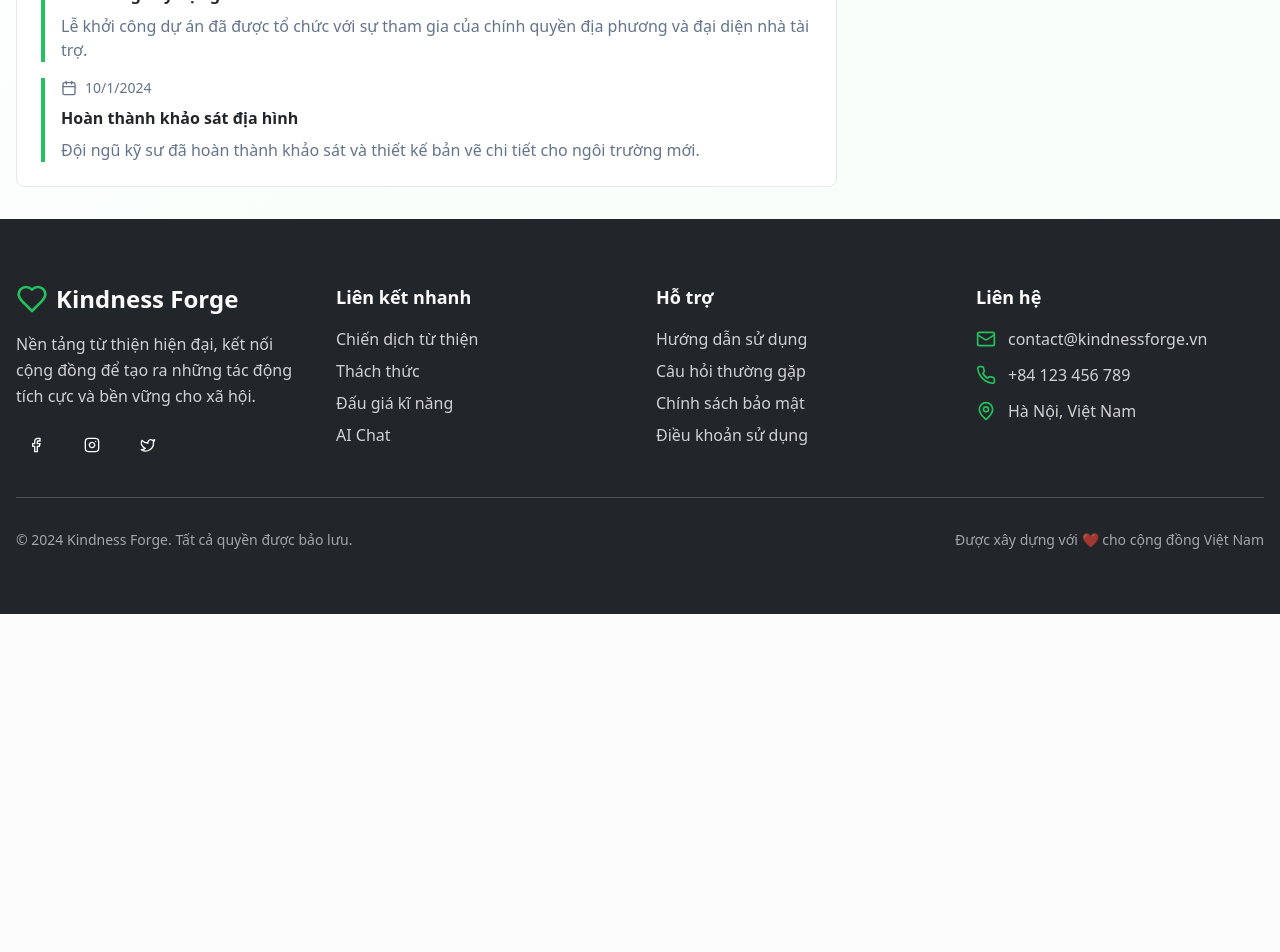
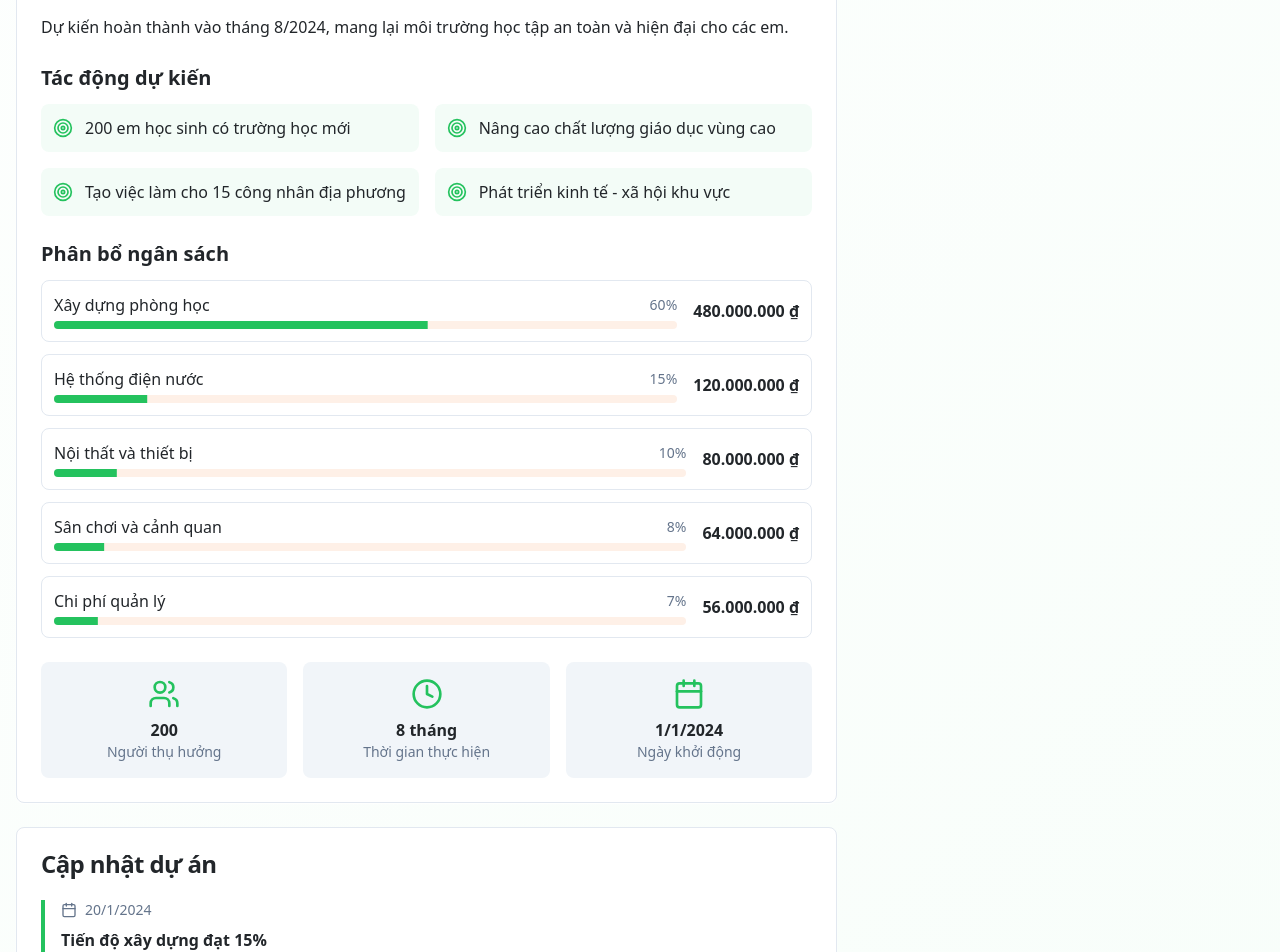
Before and after one commit to sonle325/kindness-forge, a React (Vite) app: page /campaigns/1 in a window 1280 px wide. Shown: the part 1260-2212 px from the top of the page. Before the commit the page ends 1874 px from the top, so only its background shows below. Built offline with nearby package versions, Linux system fonts and the light colour scheme.

Commit message:
Add campaign and project details
Create detail pages for campaigns and projects.

```diff
--- a/src/pages/CampaignDetailPage.tsx
+++ b/src/pages/CampaignDetailPage.tsx
@@ -17,7 +17,7 @@ const campaignData = {
     id: "1",
     title: "Xây dựng trường học cho trẻ em vùng cao",
     description: "Hỗ trợ xây dựng ngôi trường mới cho các em nhỏ ở vùng núi cao, nơi điều kiện học tập còn khó khăn.",
-    longDescription: "Dự án xây dựng trường học tại xã Mường Phăng, huyện Điện Biên, tỉnh Điện Biên nhằm tạo ra môi trường học tập tốt hơn cho 200 em học sinh dân tộc thiểu số. Ngôi trường hiện tại đã xuống cấp nghiêm trọng, mái nhà dột, tường nứt và không đảm bảo an toàn. Với sự đóng góp của cộng đồng, chúng ta sẽ xây dựng một ngôi trường mới khang trang với 6 phòng học, 1 phòng đa năng và hệ thống vệ sinh đầy đủ.",
+    longDescription: "Dự án xây dựng trường học tại xã Mường Phăng, huyện Điện Biên, tỉnh Điện Biên nhằm tạo ra môi trường học tập tốt hơn cho 200 em học sinh dân tộc thiểu số. Ngôi trường hiện tại đã xuống cấp nghiêm trọng, mái nhà dột, tường nứt và không đảm bảo an toàn.\n\nDự án bao gồm:\n• Xây dựng 6 phòng học hiện đại với diện tích 48m²/phòng\n• 1 phòng đa năng 100m² phục vụ sinh hoạt chung\n• Hệ thống vệ sinh đầy đủ với 8 phòng vệ sinh\n• Sân chơi và khu vực thể dục thể thao\n• Hệ thống điện - nước - internet hoàn chỉnh\n• Thư viện với 1000 đầu sách phù hợp\n\nDự kiến hoàn thành vào tháng 8/2024, mang lại môi trường học tập an toàn và hiện đại cho các em.",
     image: "/src/assets/campaign-school.jpg",
     raised: 450000000,
     goal: 800000000,
@@ -26,16 +26,44 @@ const campaignData = {
     location: "Điện Biên, Việt Nam",
     category: "Giáo dục",
     organizer: "Quỹ Thiện Tâm Việt Nam",
+    startDate: "2024-01-01",
+    beneficiaries: 200,
+    timeline: "8 tháng",
+    impact: [
+      "200 em học sinh có trường học mới",
+      "Nâng cao chất lượng giáo dục vùng cao",
+      "Tạo việc làm cho 15 công nhân địa phương",
+      "Phát triển kinh tế - xã hội khu vực"
+    ],
+    budget: [
+      { item: "Xây dựng phòng học", amount: 480000000, percentage: 60 },
+      { item: "Hệ thống điện nước", amount: 120000000, percentage: 15 },
+      { item: "Nội thất và thiết bị", amount: 80000000, percentage: 10 },
+      { item: "Sân chơi và cảnh quan", amount: 64000000, percentage: 8 },
+      { item: "Chi phí quản lý", amount: 56000000, percentage: 7 }
+    ],
     updates: [
+      {
+        date: "2024-01-20",
+        title: "Tiến độ xây dựng đạt 15%",
+        content: "Công tác đào móng và đổ bê tông cột đã hoàn thành. Dự kiến tuần tới sẽ bắt đầu xây tường.",
+        images: ["photo1.jpg", "photo2.jpg"]
+      },
       {
         date: "2024-01-15",
         title: "Khởi công xây dựng",
-        content: "Lễ khởi công dự án đã được tổ chức với sự tham gia của chính quyền địa phương và đại diện nhà tài trợ."
+        content: "Lễ khởi công dự án đã được tổ chức với sự tham gia của chính quyền địa phương và đại diện nhà tài trợ. Ông Nguyễn Văn A - Chủ tịch UBND xã đã phát biểu cảm ơn sự hỗ trợ của cộng đồng.",
+        images: ["ceremony1.jpg"]
       },
       {
         date: "2024-01-10",
         title: "Hoàn thành khảo sát địa hình",
-        content: "Đội ngũ kỹ sư đã hoàn thành khảo sát và thiết kế bản vẽ chi tiết cho ngôi trường mới."
+        content: "Đội ngũ kỹ sư đã hoàn thành khảo sát và thiết kế bản vẽ chi tiết cho ngôi trường mới. Bản vẽ đã được phê duyệt bởi UBND tỉnh."
+      },
+      {
+        date: "2024-01-05",
+        title: "Thành lập ban quản lý dự án",
+        content: "Ban quản lý dự án gồm 7 thành viên đã được thành lập, bao gồm đại diện từ quỹ, chính quyền địa phương và cộng đồng."
       }
     ]
   },
@@ -43,7 +71,7 @@ const campaignData = {
     id: "2",
     title: "Cứu trợ khẩn cấp vùng lũ lụt",
     description: "Hỗ trợ người dân vùng lũ với nhu yếu phẩm thiết yếu, thuốc men và nơi ở tạm thời.",
-    longDescription: "Đợt lũ lụt lịch sử tại các tỉnh miền Trung đã gây thiệt hại nặng nề về người và tài sản. Hàng nghìn gia đình mất nhà cửa, tài sản và đang cần được hỗ trợ khẩn cấp. Chương trình cứu trợ này sẽ cung cấp gạo, mì tôm, nước sạch, thuốc men và chăn màn cho 5000 gia đình bị ảnh hưởng.",
+    longDescription: "Đợt lũ lụt lịch sử tại các tỉnh miền Trung đã gây thiệt hại nặng nề về người và tài sản. Hàng nghìn gia đình mất nhà cửa, tài sản và đang cần được hỗ trợ khẩn cấp.\n\nGói cứu trợ bao gồm:\n• 5kg gạo + 2 thùng mì tôm cho mỗi gia đình\n• 20 lít nước sạch và thuốc lọc nước\n• Bộ thuốc men cơ bản (hạ sốt, tiêu hóa, sát trùng)\n• Chăn, màn, quần áo ấm\n• Lều bạt tạm thời cho gia đình mất nhà\n• Đèn pin, pin dự phòng\n\nMục tiêu hỗ trợ 5000 gia đình trong 3 tháng tới, ưu tiên các hộ có trẻ em, người già và người khuyết tật.",
     image: "/src/assets/campaign-flood.jpg",
     raised: 1200000000,
     goal: 1500000000,
@@ -52,11 +80,44 @@ const campaignData = {
     location: "Miền Trung, Việt Nam",
     category: "Cứu trợ",
     organizer: "Hội Chữ thập đỏ Việt Nam",
+    startDate: "2024-01-01",
+    beneficiaries: 5000,
+    timeline: "3 tháng",
+    impact: [
+      "5000 gia đình được hỗ trợ khẩn cấp",
+      "Đảm bảo an toàn sức khỏe người dân",
+      "Phục hồi sinh hoạt cơ bản",
+      "Hỗ trợ tâm lý cho cộng đồng"
+    ],
+    budget: [
+      { item: "Thực phẩm thiết yếu", amount: 600000000, percentage: 40 },
+      { item: "Nước sạch và thuốc lọc", amount: 225000000, percentage: 15 },
+      { item: "Thuốc men y tế", amount: 300000000, percentage: 20 },
+      { item: "Chăn màn quần áo", amount: 225000000, percentage: 15 },
+      { item: "Vận chuyển và logistics", amount: 150000000, percentage: 10 }
+    ],
     updates: [
+      {
+        date: "2024-01-25",
+        title: "Hoàn thành cứu trợ đợt 4",
+        content: "Đã cứu trợ xong 1500 hộ gia đình tại 3 xã thuộc huyện Kỳ Anh, Hà Tĩnh. Tổng cộng đã hỗ trợ 4000 gia đình.",
+        images: ["relief4_1.jpg", "relief4_2.jpg"]
+      },
       {
         date: "2024-01-20",
         title: "Đợt cứu trợ thứ 3",
-        content: "Đã phân phát 1000 phần quà cứu trợ cho các gia đình tại huyện Hương Khê, Hà Tĩnh."
+        content: "Đã phân phát 1000 phần quà cứu trợ cho các gia đình tại huyện Hương Khê, Hà Tĩnh. Mỗi phần quà trị giá 300.000đ.",
+        images: ["relief3.jpg"]
+      },
+      {
+        date: "2024-01-15",
+        title: "Mở rộng khu vực cứu trợ",
+        content: "Đã mở rộng hoạt động cứu trợ sang tỉnh Quảng Bình với 500 phần quà đầu tiên được trao tại xã Thuận Hóa."
+      },
+      {
+        date: "2024-01-10",
+        title: "Khởi động chương trình",
+        content: "Chương trình cứu trợ chính thức khởi động với đợt cứu trợ đầu tiên tại 5 xã thuộc huyện Hương Sơn, Hà Tĩnh."
       }
     ]
   },
@@ -64,7 +125,7 @@ const campaignData = {
     id: "3",
     title: "Chăm sóc người cao tuổi neo đơn",
     description: "Chương trình chăm sóc sức khỏe và tinh thần cho người cao tuổi không có gia đình.",
-    longDescription: "Nhiều cụ già trong cộng đồng đang sống cô đơn, không có người thân chăm sóc. Chương trình này sẽ tổ chức các hoạt động thăm hỏi, khám sức khỏe định kỳ, cung cấp thuốc men và tổ chức các buổi sinh hoạt cộng đồng để các cụ có thêm niềm vui trong cuộc sống.",
+    longDescription: "Nhiều cụ già trong cộng đồng đang sống cô đơn, không có người thân chăm sóc. Theo thống kê, TP.HCM có khoảng 2000 người cao tuổi neo đơn cần được chăm sóc đặc biệt.\n\nChương trình bao gồm:\n• Khám sức khỏe định kỳ hàng tháng\n• Cung cấp thuốc men miễn phí\n• Thăm hỏi, trò chuyện hàng tuần\n• Tổ chức sinh hoạt cộng đồng\n• Hỗ trợ việc nhà cơ bản\n• Cung cấp suất ăn miễn phí\n• Tư vấn tâm lý và chăm sóc tinh thần\n\nMỗi cụ sẽ có 1 tình nguyện viên phụ trách riêng, đảm bảo chăm sóc chu đáo và thường xuyên.",
     image: "/src/assets/campaign-elderly.jpg",
     raised: 280000000,
     goal: 500000000,
@@ -73,11 +134,44 @@ const campaignData = {
     location: "TP. Hồ Chí Minh",
     category: "Chăm sóc xã hội",
     organizer: "Hội Bảo trợ Người cao tuổi",
+    startDate: "2024-01-01",
+    beneficiaries: 300,
+    timeline: "6 tháng",
+    impact: [
+      "300 cụ già được chăm sóc thường xuyên",
+      "Cải thiện sức khỏe và tinh thần",
+      "Tạo mạng lưới hỗ trợ cộng đồng",
+      "Nâng cao chất lượng cuộc sống"
+    ],
+    budget: [
+      { item: "Chi phí y tế và thuốc men", amount: 200000000, percentage: 40 },
+      { item: "Suất ăn và dinh dưỡng", amount: 150000000, percentage: 30 },
+      { item: "Hoạt động sinh hoạt", amount: 75000000, percentage: 15 },
+      { item: "Đào tạo tình nguyện viên", amount: 50000000, percentage: 10 },
+      { item: "Chi phí vận hành", amount: 25000000, percentage: 5 }
+    ],
     updates: [
       {
+        date: "2024-01-22",
+        title: "Mở rộng chương trình ra Quận 7",
+        content: "Chương trình đã được mở rộng ra Quận 7 với 50 cụ già mới được đăng ký tham gia. Hiện tại đã có 200 cụ trong chương trình.",
+        images: ["elderly_q7.jpg"]
+      },
+      {
         date: "2024-01-18",
-        title: "Khám sức khỏe định kỳ",
-        content: "Đã tổ chức khám sức khỏe miễn phí cho 150 cụ già tại quận 1 và quận 3."
+        title: "Khám sức khỏe định kỳ tháng 1",
+        content: "Đã tổ chức khám sức khỏe miễn phí cho 150 cụ già tại quận 1 và quận 3. Phát hiện và điều trị kịp thời 15 ca bệnh.",
+        images: ["health_check.jpg"]
+      },
+      {
+        date: "2024-01-12",
+        title: "Tết sum vầy cho người cao tuổi",
+        content: "Tổ chức chương trình Tết sum vầy với 100 cụ già, tặng quà và tổ chức bữa cơm ấm cúng."
+      },
+      {
+        date: "2024-01-05",
+        title: "Đào tạo 50 tình nguyện viên mới",
+        content: "Hoàn thành khóa đào tạo cho 50 tình nguyện viên về kỹ năng chăm sóc và giao tiếp với người cao tuổi."
       }
     ]
   }
@@ -166,11 +260,66 @@ const CampaignDetailPage = () => {
 
                   <Separator className="my-6" />
 
+                   <div className="space-y-6">
                      <div>
                        <h2 className="text-2xl font-bold mb-4">Về chiến dịch này</h2>
                        <p className="text-foreground leading-relaxed whitespace-pre-line">
                          {campaign.longDescription}
                        </p>
+                     </div>
+
+                     {/* Project Impact */}
+                     <div>
+                       <h3 className="text-xl font-semibold mb-3">Tác động dự kiến</h3>
+                       <div className="grid grid-cols-1 md:grid-cols-2 gap-4">
+                         {campaign.impact.map((item, index) => (
+                           <div key={index} className="flex items-center gap-3 p-3 bg-primary/5 rounded-lg">
+                             <Target className="h-5 w-5 text-primary flex-shrink-0" />
+                             <span className="text-foreground">{item}</span>
+                           </div>
+                         ))}
+                       </div>
+                     </div>
+
+                     {/* Budget Breakdown */}
+                     <div>
+                       <h3 className="text-xl font-semibold mb-3">Phân bổ ngân sách</h3>
+                       <div className="space-y-3">
+                         {campaign.budget.map((item, index) => (
+                           <div key={index} className="flex justify-between items-center p-3 border rounded-lg">
+                             <div className="flex-1">
+                               <div className="flex justify-between items-center mb-1">
+                                 <span className="font-medium">{item.item}</span>
+                                 <span className="text-sm text-muted-foreground">{item.percentage}%</span>
+                               </div>
+                               <Progress value={item.percentage} className="h-2" />
+                             </div>
+                             <div className="ml-4 text-right">
+                               <span className="font-semibold">{formatCurrency(item.amount)}</span>
+                             </div>
+                           </div>
+                         ))}
+                       </div>
+                     </div>
+
+                     {/* Project Info */}
+                     <div className="grid grid-cols-1 md:grid-cols-3 gap-4">
+                       <div className="text-center p-4 bg-muted rounded-lg">
+                         <Users className="h-8 w-8 text-primary mx-auto mb-2" />
+                         <div className="font-semibold">{campaign.beneficiaries?.toLocaleString()}</div>
+                         <div className="text-sm text-muted-foreground">Người thụ hưởng</div>
+                       </div>
+                       <div className="text-center p-4 bg-muted rounded-lg">
+                         <Clock className="h-8 w-8 text-primary mx-auto mb-2" />
+                         <div className="font-semibold">{campaign.timeline}</div>
+                         <div className="text-sm text-muted-foreground">Thời gian thực hiện</div>
+                       </div>
+                       <div className="text-center p-4 bg-muted rounded-lg">
+                         <Calendar className="h-8 w-8 text-primary mx-auto mb-2" />
+                         <div className="font-semibold">{new Date(campaign.startDate || '').toLocaleDateString('vi-VN')}</div>
+                         <div className="text-sm text-muted-foreground">Ngày khởi động</div>
+                       </div>
+                     </div>
                    </div>
                 </div>
               </CardContent>
```
Lines whose indentation alone changed are shown as unchanged.
